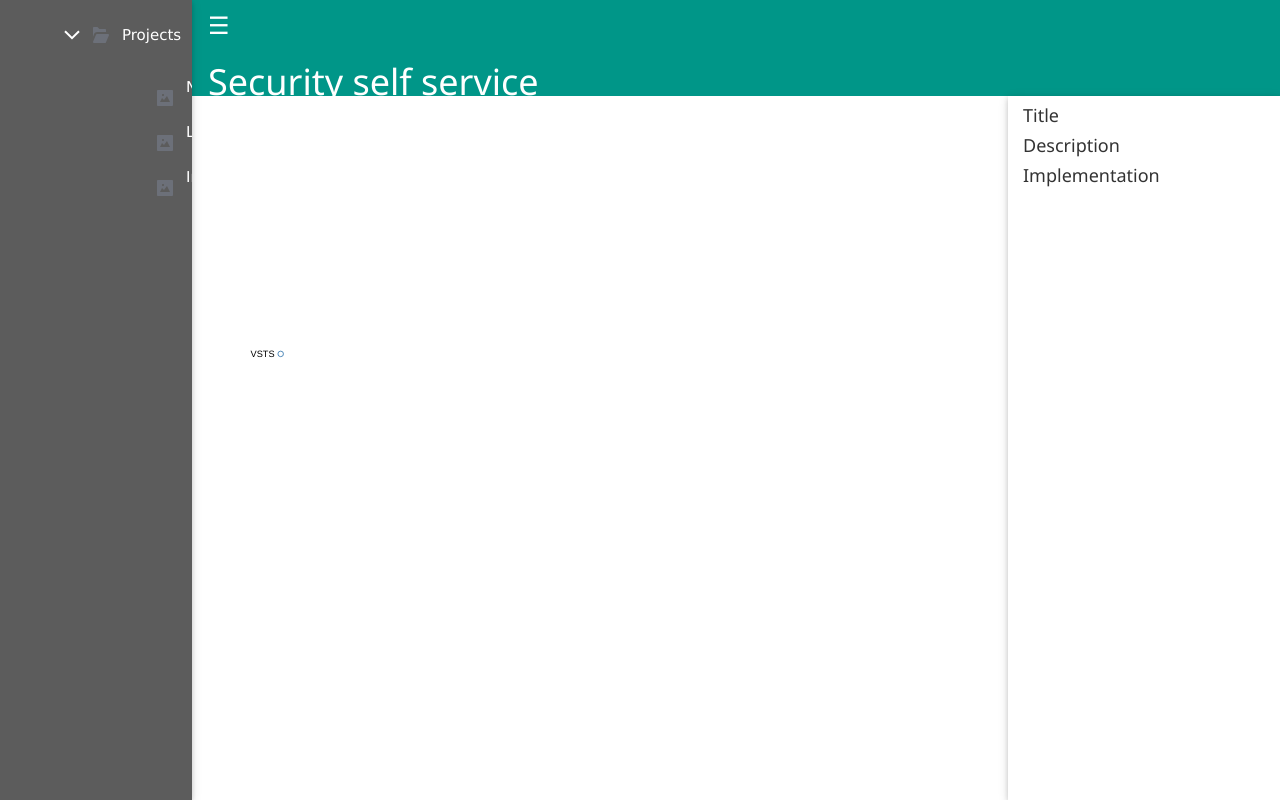
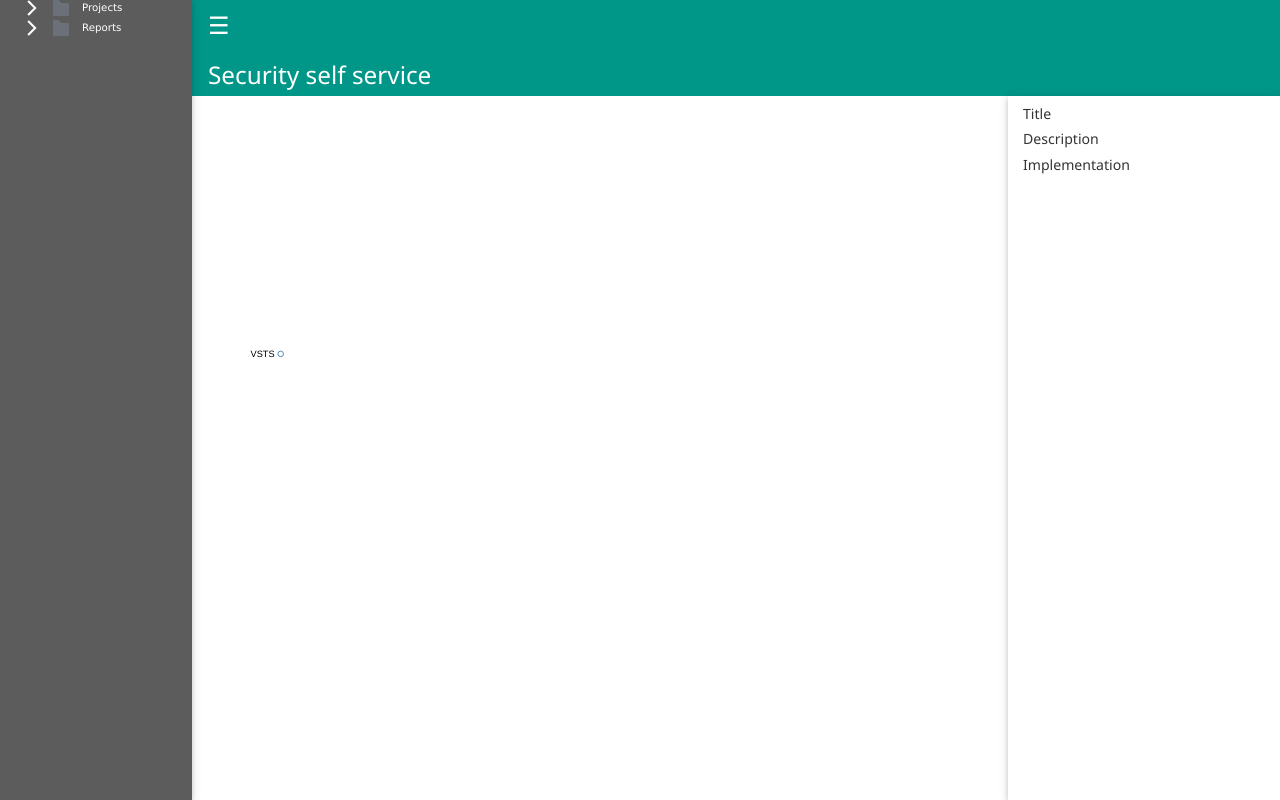
Before and after one commit to McMatty/Security-Assessement, a Django app: page /level0/ in a window 1280 px wide, after a click that opens the changed part. Run offline with Django 3.2, Linux system fonts and the light colour scheme; data that the repository does not hold is empty; some libraries are stand-ins or nearby versions.

Commit message:
UI updates - addressed sidebar CSS and font size

```diff
--- a/level0/static/css/accordion.css
+++ b/level0/static/css/accordion.css
@@ -3,9 +3,11 @@
 Main Components
 
 -------------------------------- */
+
 .cd-accordion-menu {
   width: 90%;
   max-width: 600px;
+  padding: 0px;
 }
 .cd-accordion-menu ul {
   /* by default hide all sub menus */
@@ -91,10 +93,7 @@
 .cd-accordion-menu ul a {
   padding-left: 82px;
 }
-.no-touch .cd-accordion-menu ul label:hover, .no-touch
-.cd-accordion-menu ul a:hover {
-  background: #3c3f45;
-}
+
 .cd-accordion-menu > li:last-of-type > label,
 .cd-accordion-menu > li:last-of-type > a,
 .cd-accordion-menu > li > ul > li:last-of-type label,
@@ -132,7 +131,7 @@
 }
 @media only screen and (min-width: 600px) {
   .cd-accordion-menu label, .cd-accordion-menu a {
-    padding: 24px 24px 24px 82px;
+    padding: 0 0 0 82px;
   }
   .cd-accordion-menu label::before {
     left: 24px;
--- a/level0/templates/level0/threats.html
+++ b/level0/templates/level0/threats.html
@@ -16,12 +16,21 @@
 
 
     <style type="text/css">
+        h1 {
+            font-size: 1.9vw;
+        }
+
+        h5{
+             font-size: 1.1vw;
+        }
+
         ul {
             list-style-type: none;
         }
 
         #sidebar {
-            background: #5C5C5C
+            background: #5C5C5C;
+            font-size: .8vw;
         }
 
         body {
@@ -54,9 +63,9 @@
             stroke: #ccc;
             stroke-width: 1.5px;
         }
-        label
-        {
-            font-weight : 100;
+
+        label {
+            font-weight: 100;
         }
     </style>
 </head>
@@ -65,13 +74,19 @@
     <div class="w3-sidebar w3-bar-block w3-card-2 w3-animate-left" style="display:none" id="sidebar">
         <ul class="cd-accordion-menu">
             <li class="has-children">
-                <input type="checkbox" name="group-1" id="group-1" checked>
+                <input type="checkbox" name="group-1" id="group-1" unchecked>
                 <label for="group-1">Projects</label>
-
                 <ul>
                     <li><a href="#0">New</a></li>
                     <li><a href="#0">List</a></li>
-                    <li><a href="#0">Image</a></li>
+                </ul>
+            </li>
+            <li class="has-children">
+                <input type="checkbox" name="group-2" id="group-2" unchecked>
+                <label for="group-2">Reports</label>
+                <ul>
+                    <li><a href="#0">New</a></li>
+                    <li><a href="#0">List</a></li>
                 </ul>
             </li>
         </ul>
```
